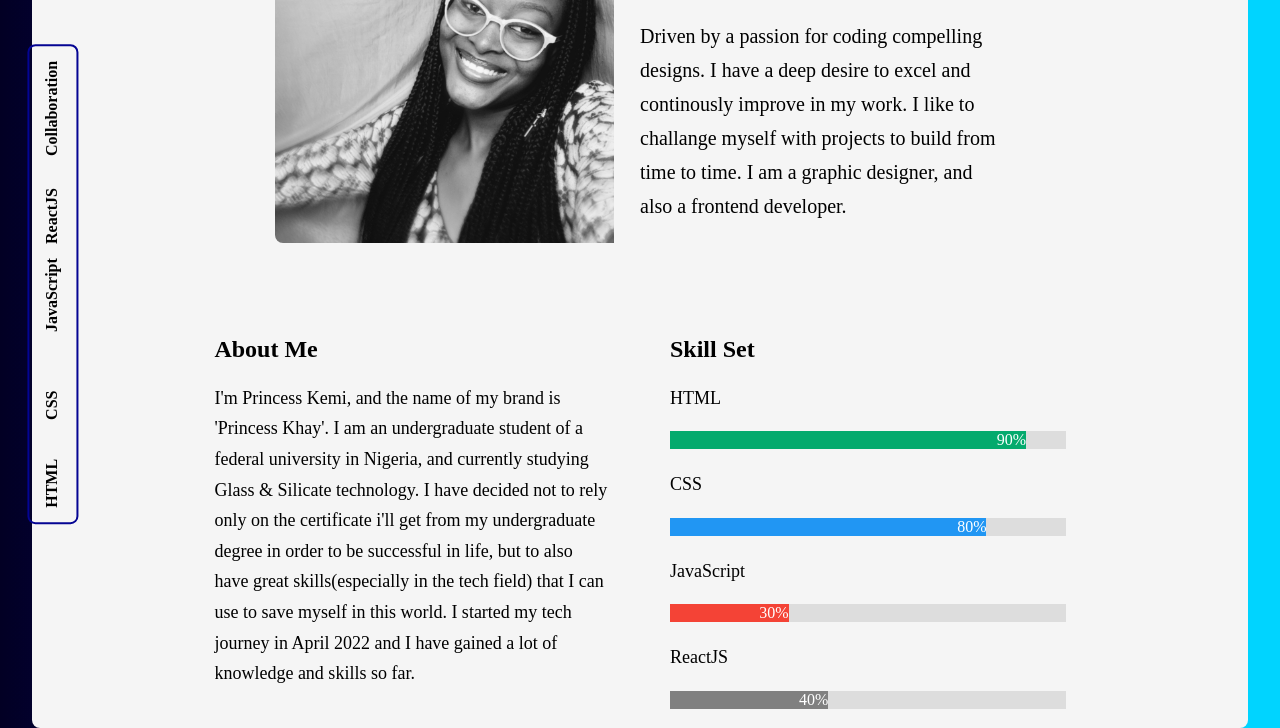
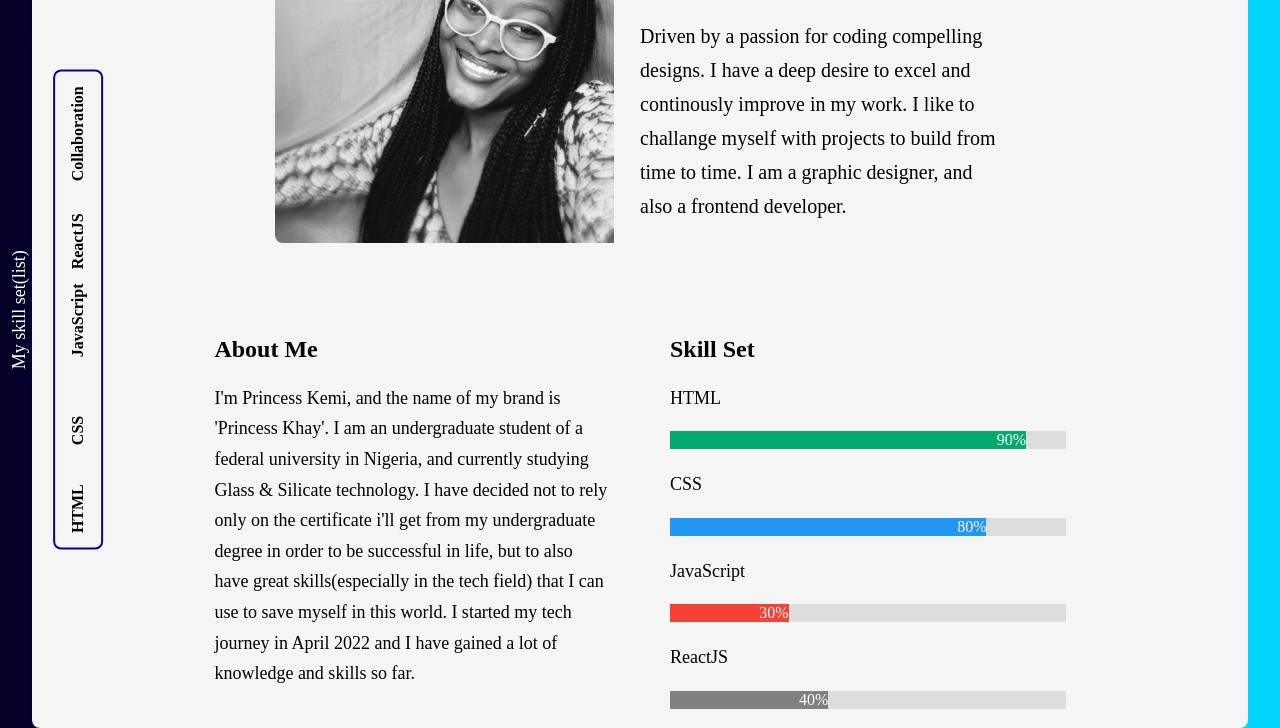
Before and after one commit to PrincessKhay/portfolio-assignment, a plain HTML site: page index.html in a window 1280 px wide. Shown: the part 211-939 px from the top of the page. Drawn offline with Linux system fonts and the light colour scheme.

Commit message:
made some changes to the skillset list

```diff
--- a/index.html
+++ b/index.html
@@ -75,7 +75,7 @@
         </div>
 
         <div class="list_set">
-          <!-- <h2>My skill set(list)</h2> -->
+          <p>My skill set(list)</p>
           <ul>
             <li>HTML</li>
             <li>CSS</li>
--- a/styles.css
+++ b/styles.css
@@ -121,6 +121,11 @@ a {
   transform: rotate(-0.25turn);
 }
 
+.list_set p {
+  text-align: center;
+  color: white;
+}
+
 ul {
   display: grid;
   grid-template-columns: 1fr 1fr 1fr 1fr 1fr;
```
